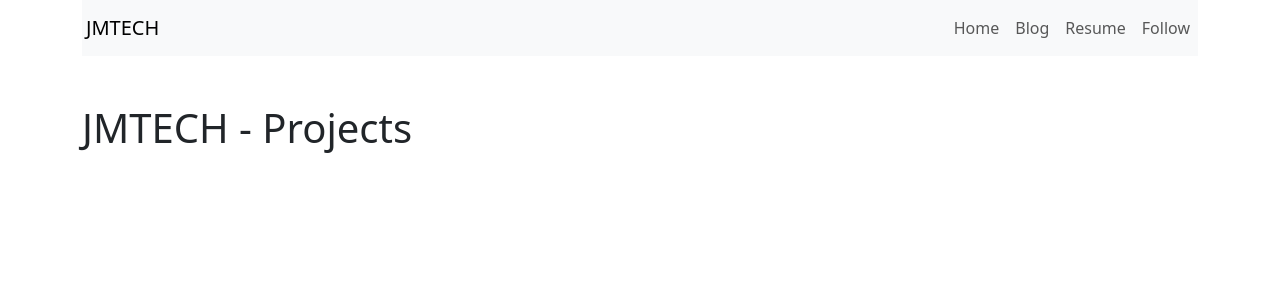
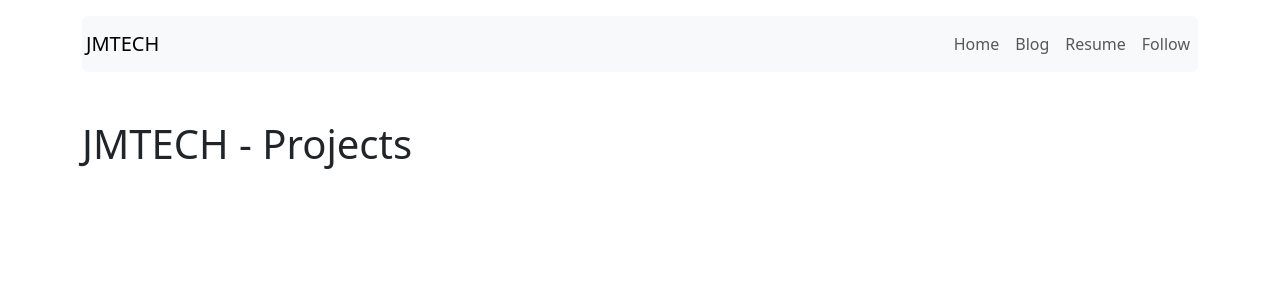
Before and after one commit to jaloliddinmurodullaev/jmtech, a Django app: page /projects/ in a window 1280 px wide. Shown: the top 300 px of the page. Run offline with Django 5.2, Linux system fonts and the light colour scheme; data that the repository does not hold is empty.

Commit message:
navbar margin top 3

```diff
--- a/templates/base.html
+++ b/templates/base.html
@@ -10,7 +10,7 @@
     </head>
     <body class="container">
 
-        <nav class="navbar navbar-expand-lg navbar-light bg-light">
+        <nav class="rounded navbar navbar-expand-lg navbar-light bg-light mt-3">
             <a class="navbar-brand ms-1" href="#">JMTECH</a>
             <button class="navbar-toggler" type="button" data-toggle="collapse" data-target="#navbarNav" aria-controls="navbarNav" aria-expanded="false" aria-label="Toggle navigation">
               <span class="navbar-toggler-icon"></span>
```
